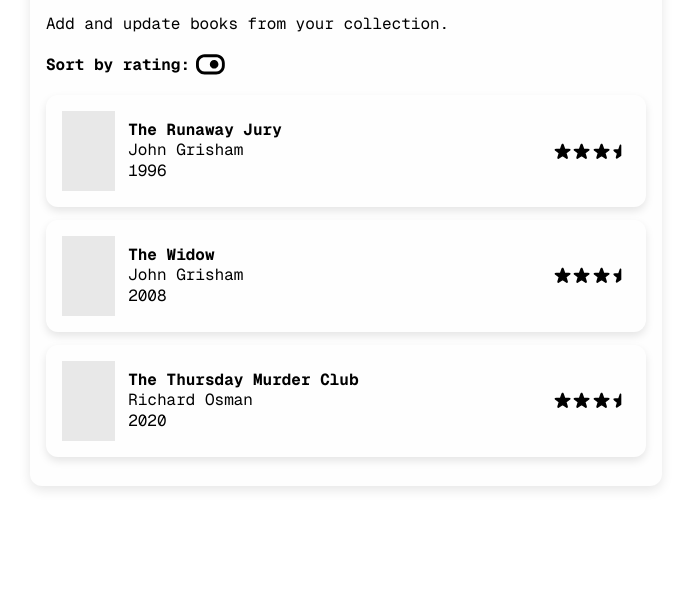
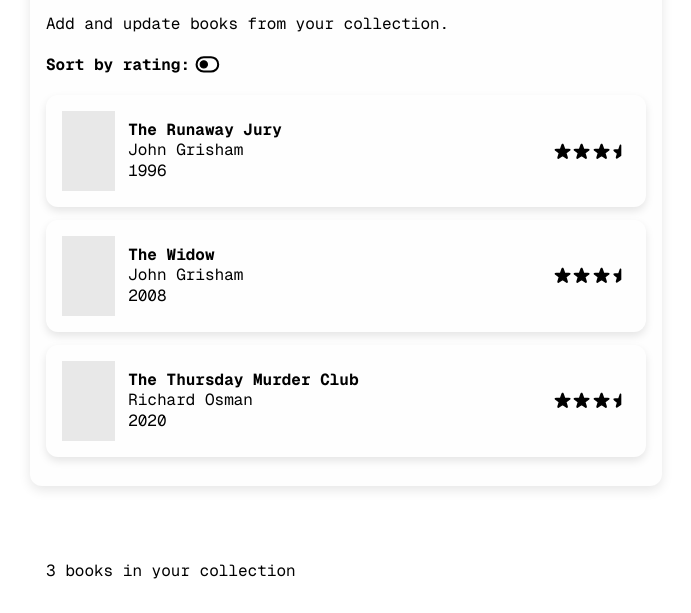
Before and after one commit to simontac/tomes, a plain HTML site: page index.html in a window 1280 px wide. Shown: the part 187-800 px from the top of the page, without its empty margins (294-985 px from the left). Drawn offline with Linux system fonts and the light colour scheme.

Commit message:
Add files via upload

```diff
--- a/collection.json
+++ b/collection.json
@@ -23,5 +23,4 @@
     "rating": 4,
     "dateRead": "12.11.25"
   }
-
 ]
--- a/fetch_books.js
+++ b/fetch_books.js
@@ -3,7 +3,7 @@ async function loadColletion () {
         const response = await fetch("https://raw.githubusercontent.com/simontac/tomes/refs/heads/main/collection.json?timestamp=" + Date.now());
         const data = await response.json();
 
-        const appContainer = document.querySelector(".app-container");
+        const entriesList = document.querySelector(".entries-list");
 
         data.forEach(book => {
             const bookEntry = document.createElement("div");
@@ -40,8 +40,14 @@ async function loadColletion () {
                 </div>
             `;
 
-            appContainer.appendChild(bookEntry);
+            entriesList.appendChild(bookEntry);
         });
+
+        // Use this to display number of books in collection
+        document.querySelector('.footer').innerHTML = `
+            ${data.length} books in your collection
+        `;
+        console.log(data.length);
     }
     catch (error) {
         console.error(error);
--- a/index.html
+++ b/index.html
@@ -30,17 +30,15 @@
         <!--- Toggle to sort either by rating or reading date -->
         <div class="entries-sort">
             Sort by rating:
-            <svg viewBox="0 -3 20 20">
-                <g id="Page-1" stroke="none" stroke-width="1" fill="none" fill-rule="evenodd">
-                <g id="Dribbble-Light-Preview" transform="translate(-180.000000, -4242.000000)" fill="#000000">
-                <g id="icons" transform="translate(56.000000, 160.000000)">
-                <path d="M133.592,4088.932 C133.592,4087.275 134.935,4085.932 136.592,4085.932 C138.249,4085.932 139.592,4087.275 139.592,4088.932 C139.592,4090.589 138.249,4091.932 136.592,4091.932 C134.935,4091.932 133.592,4090.589 133.592,4088.932 L133.592,4088.932 Z M142,4090 C142,4092.209 140.209,4094 138,4094 L130,4094 C127.791,4094 126,4092.209 126,4090 L126,4088 C126,4085.791 127.791,4084 130,4084 L138,4084 C140.209,4084 142,4085.791 142,4088 L142,4090 Z M144,4088 C144,4084.686 141.314,4082 138,4082 L130,4082 C126.686,4082 124,4084.686 124,4088 L124,4090 C124,4093.314 126.686,4096 130,4096 L138,4096 C141.314,4096 144,4093.314 144,4090 L144,4088 Z" id="toggle_button-[#897]">
-                </path>
-                </g>
-                </g>
-                </g>
+            <svg viewBox="0 0 24 24" fill="none">
+                <path stroke="#000000" stroke-linecap="round" stroke-linejoin="round" stroke-width="1.7" d="M15 6H9a6 6 0 1 0 0 12h6a6 6 0 0 0 0-12Z"/>
+                <circle cx="9" cy="12" r="3" fill="#000000" stroke="#000000" stroke-width="1"/>
             </svg>
         </div>
+
+        <div class="entries-list"></div>
+
+        <div class="footer">12 books in collection</div>
 
     <!-- Retrieving books from JSON file -->
     <script src="fetch_books.js"></script>
--- a/script.js
+++ b/script.js
@@ -14,6 +14,7 @@ document.querySelectorAll('.app-container').forEach(i => {
 const toggleButton = document.querySelector('.entries-sort svg');
 toggleButton.addEventListener('click', () => {
   toggleButton.classList.toggle('toggled');
+  toggleButton.querySelector('circle').classList.toggle('inverted');
 });
 
 // Showing book entry extra info on click over main info area
--- a/style.css
+++ b/style.css
@@ -87,7 +87,7 @@ h1 #title {
 }
 
 .add-button:active {
-  transform: scale(0.9);
+  transform: scale(1);
 }
 
 p {
@@ -124,11 +124,17 @@ p {
 
 .entries-sort svg {
     height: 1.8em;
-    margin-left: 0.4em;
+    margin-left: 0.2em;
 }
 
 .toggled {
     transform: rotate(180deg);
+    fill: black;
+}
+
+.inverted {
+    fill: white;
+    stroke: white;
 }
 
 /* ----- BOOK ENTRIES ----- */
@@ -147,11 +153,6 @@ p {
     display: flex;
     align-items: center;
     width: 100%;
-    transition: transform 0.1s ease;
-}
-
-.book-entry-main-info:active {
-    transform: scale(0.99);
 }
 
 .book-cover {
@@ -196,6 +197,15 @@ p {
     flex: 1;
 }
 
+/* ----- FOOTER ----- */
+.footer {
+    font-family: var(--body-font);
+    font-size: var(--text-font-size);
+    font-weight: 400;
+    position: fixed;
+    bottom: 2em;
+}
+
 /* ----- TO KEEP AT THE END -----*/
 .hidden {
     display: none;
```
